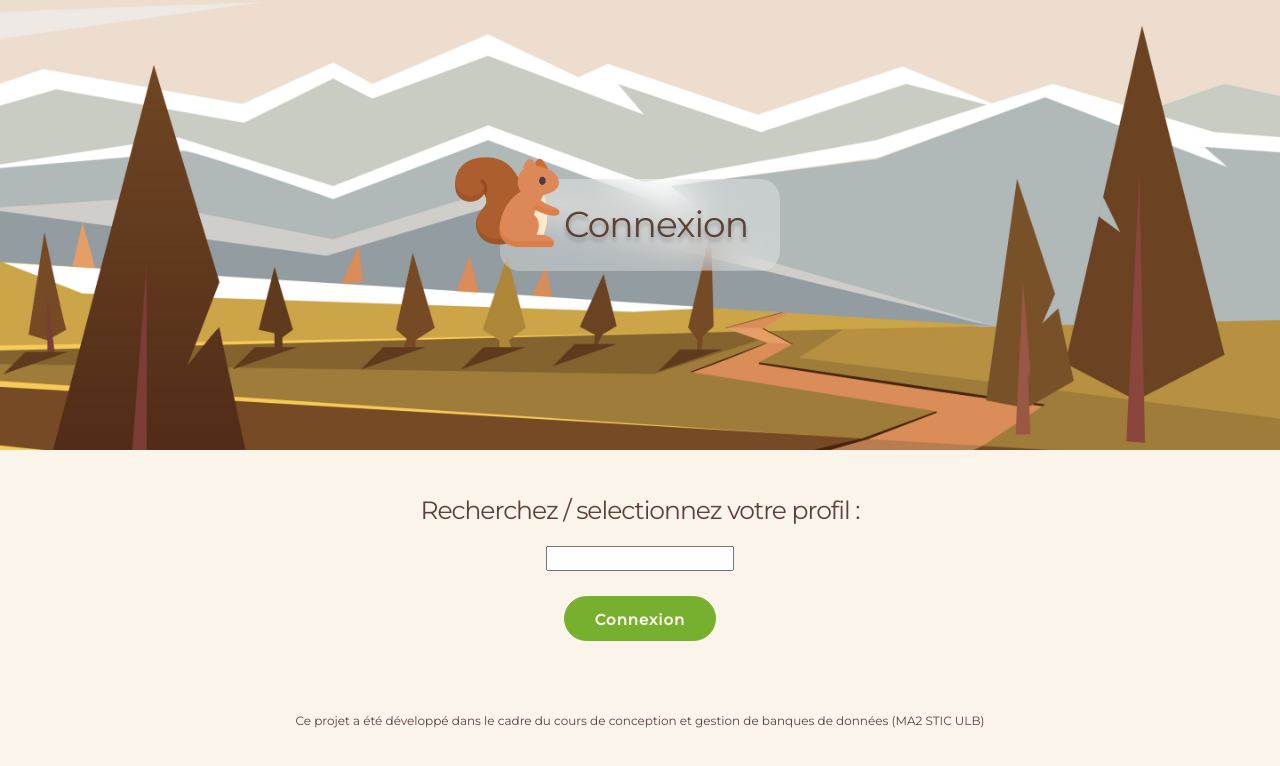
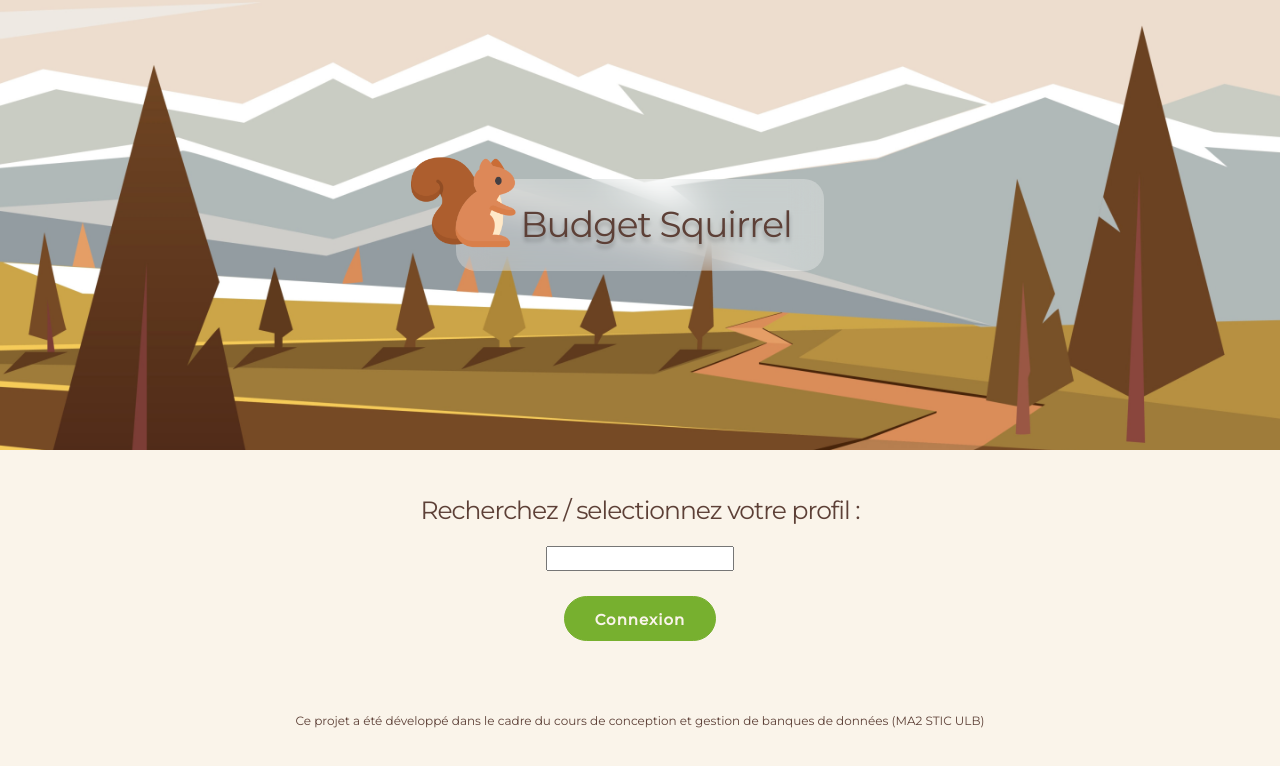
Before and after one commit to marhuysm/budgetsquirrel, a plain HTML site: page connexion.html in a window 1280 px wide. Drawn offline with Linux system fonts and the light colour scheme.

Commit message:
chgmt titre page connexion

```diff
--- a/connexion.html
+++ b/connexion.html
@@ -3,7 +3,7 @@
 
 <head>
     <meta charset="utf-8">
-    <title>Budget Squirrel</title>
+    <title>Connexion</title>
     <link rel="preconnect" href="https://fonts.gstatic.com">
     <link href="https://fonts.googleapis.com/css2?family=Montserrat:wght@100;200;300;400;500&display=swap"
         rel="stylesheet">
@@ -17,7 +17,7 @@
     <div class="landing_header">
         <div class="glass_box">
             <img class="biglogo" src="img/logo.png">
-            <h1>Connexion</h1>
+            <h1>Budget Squirrel</h1>
         </div>
     </div>
     <div class="container landing_container">
```
